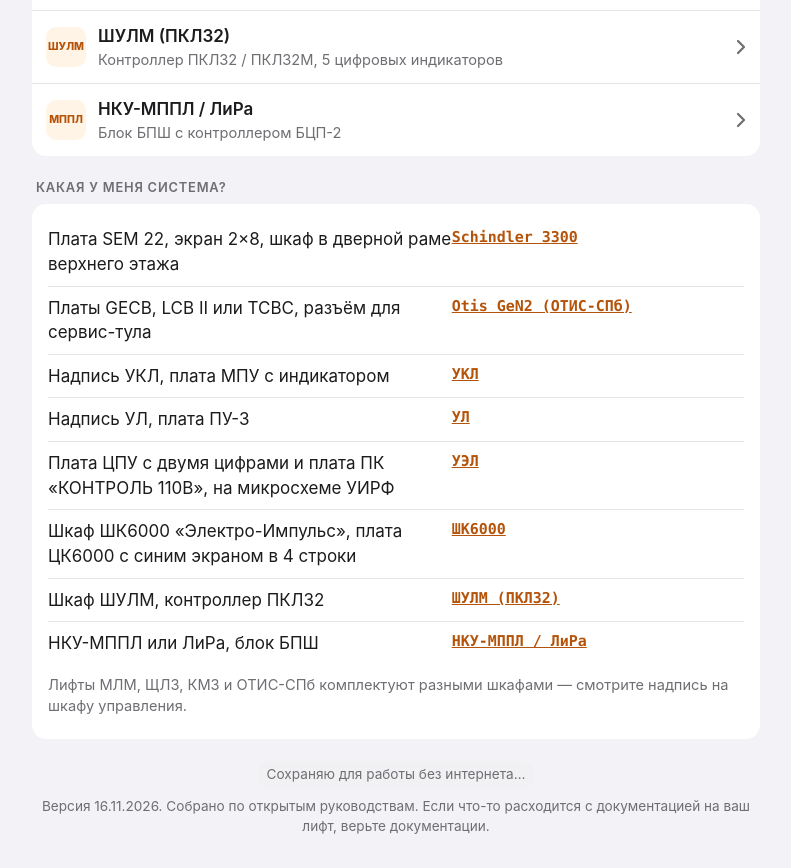
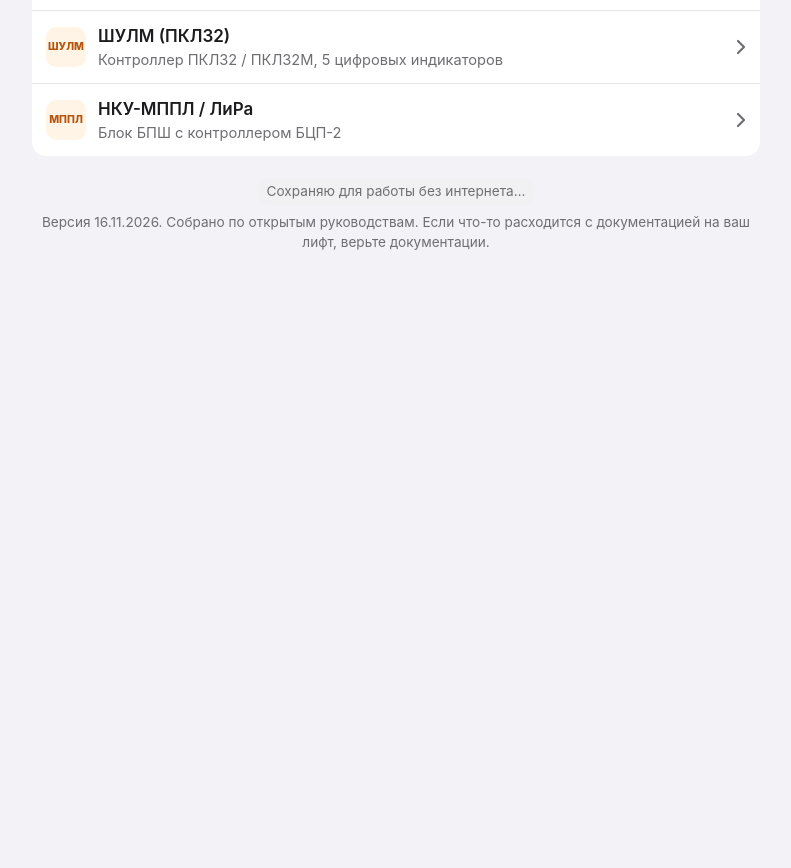
Before and after one commit to Xjdt1/lifty-a1a7d8, a plain HTML site: page index.html in a window 1280 px wide. Shown: the part 738-1606 px from the top of the page, without its empty margins (244-1035 px from the left). After the commit the page ends 1023 px from the top, so only its background shows below. Drawn offline with Linux system fonts and the light colour scheme.

Commit message:
Remove system identification section

```diff
--- a/app.css
+++ b/app.css
@@ -243,7 +243,6 @@ mark.find { background: var(--mark); color: inherit; border-radius: 3px; padding
 .foot { color: var(--muted); font-size: 0.8rem; text-align: center; margin: 22px 8px 0; }
 .foot .status { display: inline-block; padding: 4px 10px; border-radius: 999px; background: var(--chip); margin-bottom: 8px; }
 .foot .status.ready { background: var(--ok-bg); color: var(--ok); }
-.ident td.k { width: 42%; }
 
 /* ---------- modal для детальной информации о кодах ошибок ---------- */
 .modal-overlay {
--- a/app.js
+++ b/app.js
@@ -11,17 +11,6 @@
     { title: "Отечественные", ids: ["ukl", "ul", "uel", "shk6000", "shulm", "nku-mppl"] }
   ];
   var BADGE = { schindler3300: "Sch", "otis-gen2": "Otis", ukl: "УКЛ", ul: "УЛ", uel: "УЭЛ", shk6000: "ШК", shulm: "ШУЛМ", "nku-mppl": "МППЛ" };
-  var IDENT = [
-    ["Плата SEM 22, экран 2×8, шкаф в дверной раме верхнего этажа", "schindler3300"],
-    ["Платы GECB, LCB II или TCBC, разъём для сервис-тула", "otis-gen2"],
-    ["Надпись УКЛ, плата МПУ с индикатором", "ukl"],
-    ["Надпись УЛ, плата ПУ-3", "ul"],
-    ["Плата ЦПУ с двумя цифрами и плата ПК «КОНТРОЛЬ 110В», на микросхеме УИРФ", "uel"],
-    ["Шкаф ШК6000 «Электро-Импульс», плата ЦК6000 с синим экраном в 4 строки", "shk6000"],
-    ["Шкаф ШУЛМ, контроллер ПКЛ32", "shulm"],
-    ["НКУ-МППЛ или ЛиРа, блок БПШ", "nku-mppl"]
-  ];
-
   var app = document.getElementById("app");
   var state = { liftId: null, query: "", homeScroll: 0, liftScroll: 0, findWords: null, offline: false };
 
@@ -217,12 +206,6 @@
       });
       html += "</nav>";
     });
-
-    html += '<h2 class="group-title">Какая у меня система?</h2><div class="card ident"><table><tbody>' +
-      IDENT.map(function (r) {
-        return '<tr><td>' + esc(r[0]) + '</td><td class="k"><a href="#/l/' + r[1] + '">' + esc(byId[r[1]].name) + "</a></td></tr>";
-      }).join("") +
-      '</tbody></table><p class="group-note" style="margin-top:10px">Лифты МЛМ, ЩЛЗ, КМЗ и ОТИС-СПб комплектуют разными шкафами — смотрите надпись на шкафу управления.</p></div>';
 
     html += "</div>" + footer() + "</main>";
     app.innerHTML = html;
--- a/sw.js
+++ b/sw.js
@@ -1,5 +1,5 @@
 /* Офлайн-кэш справочника. При изменении файлов увеличить номер CACHE. */
-var CACHE = "lift-v5";
+var CACHE = "lift-v6";
 var ASSETS = [
   "./",
   "index.html",
```
